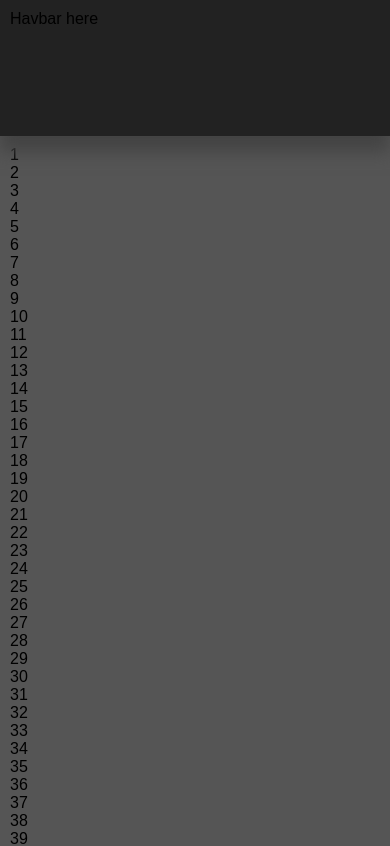
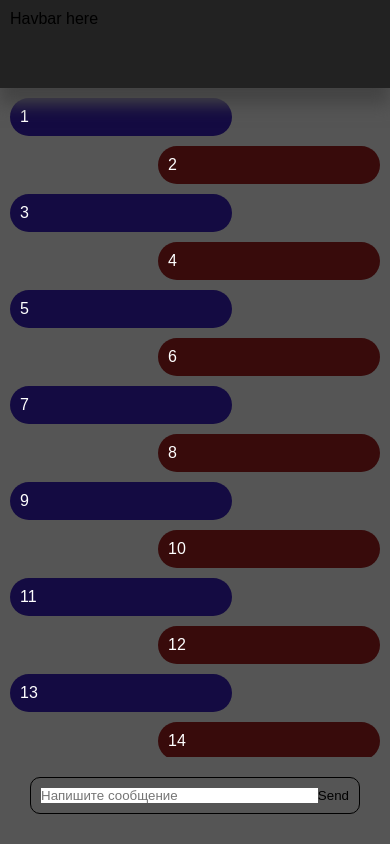
Before and after one commit to volodinSergey/testwork_chap-app-for-involta, a Vue app: page / in a window 390 px wide. Shown: the top 846 px of the page. Built offline with nearby package versions, Linux system fonts and the light colour scheme.

Commit message:
[responsive markdown]: added responsive markdown in all project

```diff
--- a/src/App.vue
+++ b/src/App.vue
@@ -11,7 +11,9 @@ import Navbar from '@widgets/Navbar.widget.vue'
 				<ul class="messages-list">
 					<li
 						class="message"
-						v-for="index in 60"
+						v-for="index in 100"
+						:key="index"
+						:class="{ 'my-message': index % 2 === 0 }"
 					>
 						{{ index }}
 					</li>
@@ -20,8 +22,8 @@ import Navbar from '@widgets/Navbar.widget.vue'
 
 			<div class="messages-container__bottom">
 				<form
+					class="add-message-form"
 					@submit.prevent=""
-					class="add-message-form"
 				>
 					<input
 						type="text"
@@ -37,28 +39,86 @@ import Navbar from '@widgets/Navbar.widget.vue'
 <style scoped lang="scss">
 .chat {
 	display: grid;
+	min-height: 100vh;
 	grid-template-columns: 9.375rem 1fr;
-	width: 100vw;
-	height: 100vh;
+	grid-template-rows: 100vh;
 
 	@media (max-width: 48rem) {
 		grid-template-columns: 1fr;
-		grid-template-rows: min(8.5rem) 1fr;
+		grid-template-rows: min(5.5rem) 1fr;
 	}
 }
 
 .messages-container {
+	position: relative;
+	display: grid;
+	min-height: 100%;
+	grid-template-columns: 1fr;
+	grid-template-rows: 1fr auto;
 	padding: 0.625rem;
 	background-color: #555;
+
+	@media (max-width: 768px) {
+		height: 20px;
+	}
 }
 
 .messages-container__top,
 .messages-container__bottom {
 	margin: 0 auto;
+	width: 43.75rem;
 	max-width: 43.75rem;
+
+	@media (max-width: 57.8125rem) {
+		width: 100%;
+	}
+}
+
+.messages-container__top {
+	overflow: auto;
+}
+
+.messages-container__bottom {
+	padding: 1.25rem;
+
+	@media (max-width: 57.8125rem) {
+		position: sticky;
+		bottom: 0;
+	}
 }
 
 .messages-list {
-	overflow-y: auto;
+	display: grid;
+	gap: 0.625rem;
+}
+
+.message {
+	color: #fff;
+	padding: 5px;
+	border-radius: 1.25rem;
+	background-color: rgb(20, 11, 66);
+	max-width: 60%;
+	width: 60%;
+	padding: 0.625rem;
+}
+
+.my-message {
+	background-color: #380b0b;
+	justify-self: end;
+}
+
+.add-message-form {
+	display: grid;
+	grid-template-columns: 1fr max-content;
+	border: 1px solid black;
+	padding: 0.625rem;
+	border-radius: 0.625rem;
+	/*
+	@media (max-width: 768px) {
+		position: fixed;
+		left: 0;
+		bottom: 0;
+		width: 100%;
+	} */
 }
 </style>
--- a/src/app/styles/_global.scss
+++ b/src/app/styles/_global.scss
@@ -3,9 +3,9 @@
 *::after {
     margin: 0;
     padding: 0;
-    border: none;
     box-sizing: border-box;
     font-family: sans-serif;
+    border: none;
 }
 
 html,
@@ -14,10 +14,5 @@ body {
 }
 
 #app {
-    display: grid;
-    place-items: center;
     min-height: 100vh;
-    @media (max-width: 768px) {
-        display: block;
-    }
 }
--- a/src/widgets/Navbar.widget.vue
+++ b/src/widgets/Navbar.widget.vue
@@ -13,7 +13,6 @@
 		position: sticky;
 		top: 0;
 		width: 100%;
-		height: min(8.5rem);
 		box-shadow: 0rem 1rem 1rem 0px #444;
 	}
 }
```
Also changed, not shown: 1 other file (tests, documents, lock files or other folders).
